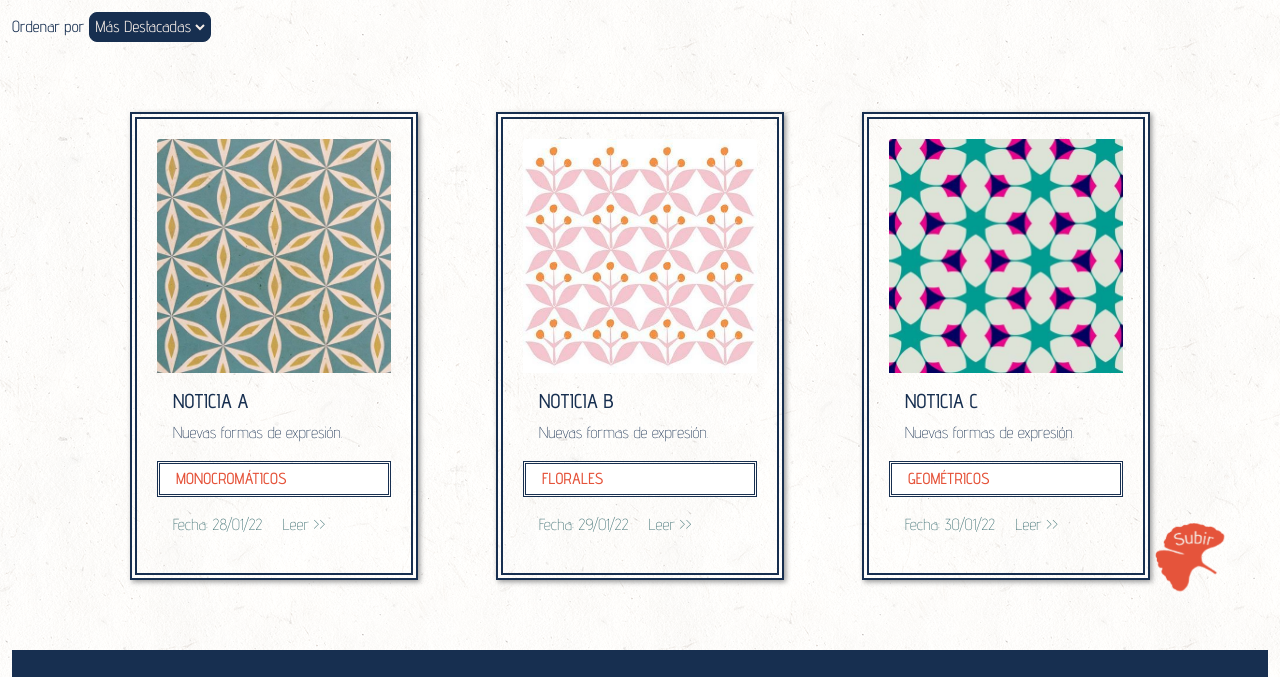
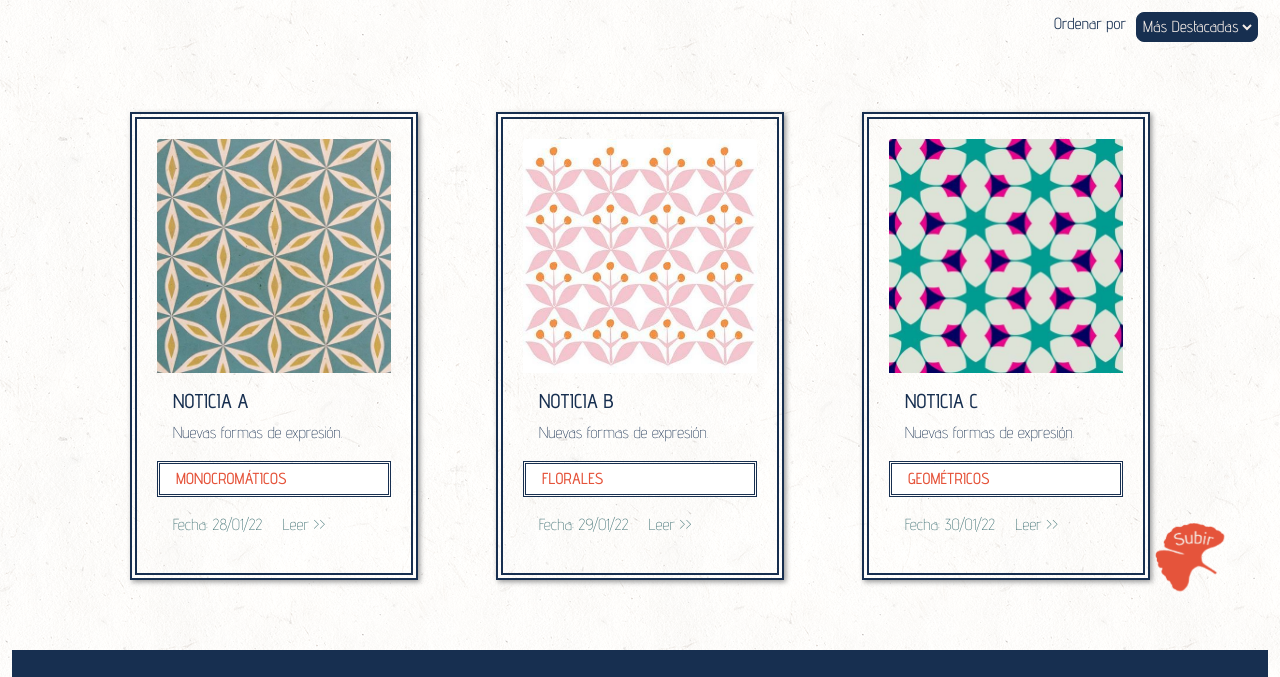
Before and after one commit to luciarebollo/YOURs, a website: page paginas/news.html in a window 1280 px wide. Shown: the part 154-831 px from the top of the page. Drawn offline with nearby package versions, Linux system fonts and the light colour scheme; a web font is replaced by a local one.

Commit message:
correcciones en news yregisro

```diff
--- a/paginas/news.html
+++ b/paginas/news.html
@@ -90,8 +90,8 @@
       </ol>
     </nav>
 
-    <aside class="...">
-      <label class="label" for="sorter">Ordenar por</label>
+    <aside class="aside-dropdown">
+      <label class="aside-label label" for="sorter">Ordenar por</label>
       <select class="bntDropdown btn-secondary dropdown-toggle" id="dropdownMenuButton1">
         <option value="newA">Más Destacadas</option>
         <option value="newA">Más Visitadas</option>
--- a/scss/_news.scss
+++ b/scss/_news.scss
@@ -40,16 +40,19 @@
 	box-shadow: 2px 2px 5px #999;
 }
 
+.aside-dropdown{
+	display: flex;
+    justify-content: flex-end;
+}
+.aside-label{
+	margin-right: 10px;
+}
 .bntDropdown {
 	display: inline-block;
+	margin-right: 10px;
 	background-color: #172f50;
 	color: #F7EEE8;
 	height: 30px;
 	border-radius: 0.5rem;
 	border: 3px double #172f50;
 }
-.dropdown-toggle {
-    color: #F7EEE8;
-    background-color: #172f50;
-    border-color: #172f50;
-}
--- a/scss/_registro.scss
+++ b/scss/_registro.scss
@@ -7,11 +7,27 @@
 	grid-template-columns: 3fr 3fr;
 	grid-template-areas: "crearcuenta iniciarsesion";
 }
+
 .crearCuenta {
 	grid-area: crearcuenta;
+
+	.col-md-6 {
+		@media (min-width: 768px) {
+			flex: 0 0 auto;
+			width: 80%;
 		}
+	}
+}
+
 .iniciarSesion {
 	grid-area: iniciarsesion;
+
+	.col-md-6 {
+		@media (min-width: 768px) {
+			flex: 0 0 auto;
+			width: 80%;
+		}
+	}
 }
 
 .crearCuenta {
@@ -21,10 +37,12 @@
 	flex-wrap: nowrap;
 	justify-content: center;
 }
+
 .btnPropio {
 	background-color: #386B6E;
 	color: #93BCC0;
 }
+
 .form-check-input {
 	&:checked {
 		background-color: #E5533A;
@@ -39,10 +57,12 @@
 	flex-wrap: nowrap;
 	justify-content: center;
 }
+
 .btnPropio {
 	background-color: #386B6E;
 	color: #93BCC0;
 }
+
 .form-check-input {
 	&:checked {
 		background-color: #E5533A;
```
Also changed, not shown: paginas/registro.html (+1 -1 lines), css/styles.css. Lines whose indentation alone changed are shown as unchanged.
